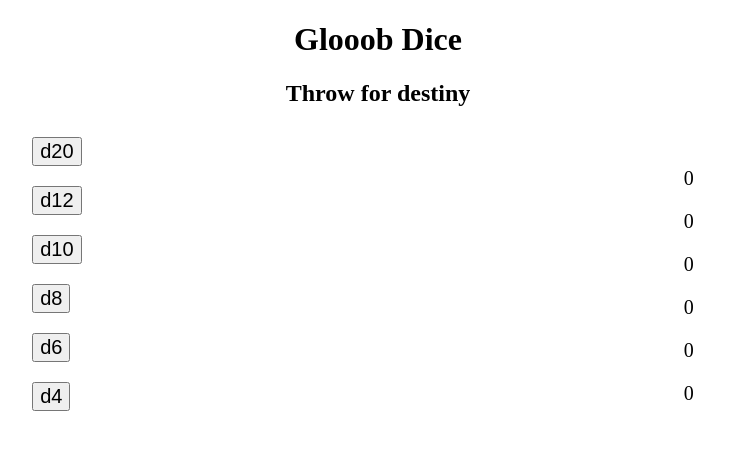
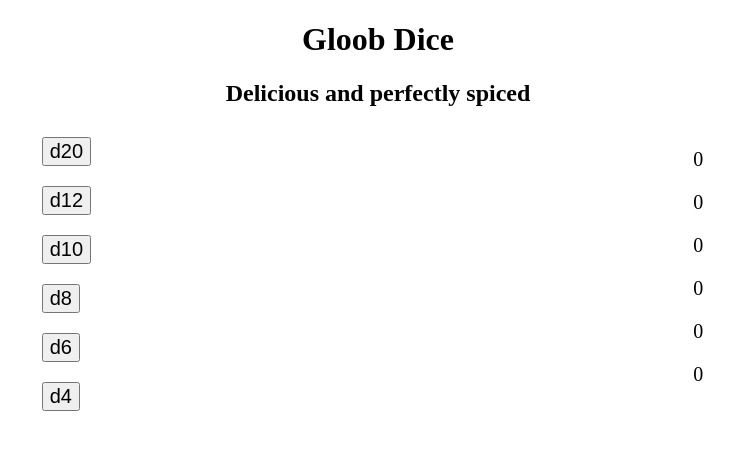
Before and after one commit to NormanBard/DND-Dice, a plain HTML site: page index.html in a window 1280 px wide. Shown: the whole page, without its empty margins (262-996 px from the left). Drawn offline with Linux system fonts and the light colour scheme.

Commit message:
add text remove typos

```diff
--- a/index.html
+++ b/index.html
@@ -14,8 +14,8 @@
 </head>
 
 <body>
-    <h1>Glooob Dice</h1>
-    <h2>Throw for destiny</h2>
+    <h1>Gloob Dice</h1>
+    <h2>Delicious and perfectly spiced</h2>
 
     <div class="playGround">
         <div class="buttonContainer">
--- a/style.css
+++ b/style.css
@@ -31,8 +31,9 @@
     display: flex;
     align-self: flex-start;
     display: table-column;
-    margin: 20px;
-    justify-content: space-around;
+    margin: 1px;
+    justify-content: space-between;
+    margin: 1px
 
 }
 
```
